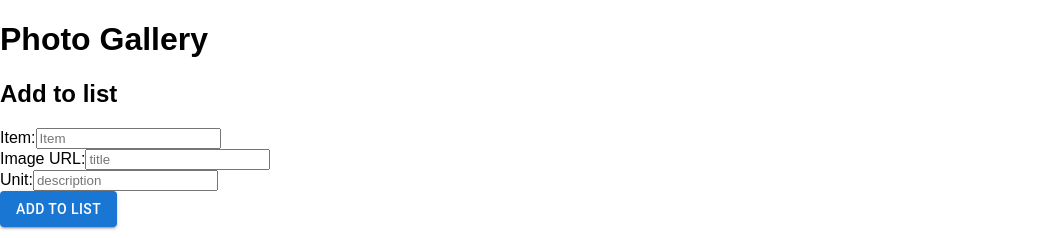
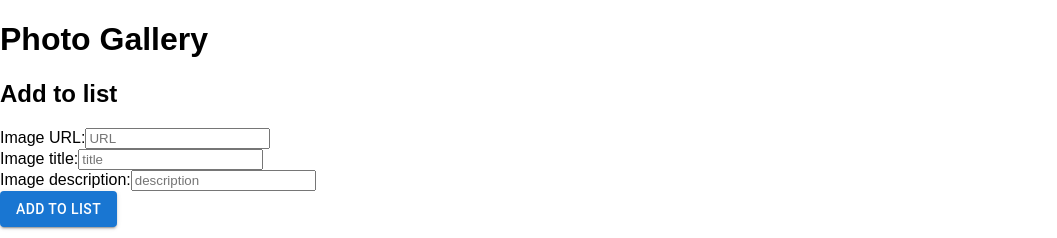
Before and after one commit to lonsnw/weekend-react-gallery, a React (Vite) app: page / in a window 1280 px wide. Shown: the top 238 px of the page, without its empty margins (0-1057 px from the left). Built offline with nearby package versions, Linux system fonts and the light colour scheme; no server answers.

Commit message:
Corrected form fields

```diff
--- a/src/components/GalleryAdd/GalleryAdd.jsx
+++ b/src/components/GalleryAdd/GalleryAdd.jsx
@@ -31,18 +31,18 @@ function GalleryAdd() {
         <h2>Add to list</h2>
         <form onSubmit={submitForm}>
         <label className="label">
-            Item:
+            Image URL:
         </label>
         <input
             className="input"
             type="text"
-            placeholder="Item"
+            placeholder="URL"
             value={url}
             onChange={(evt) => setUrl(evt.target.value)}
         />
         <br />
         <label className="label">
-            Image URL:
+            Image title:
         </label>
         <input
             className="input"
@@ -53,7 +53,7 @@ function GalleryAdd() {
         />
         <br />
         <label className="label">
-            Unit:
+            Image description:
         </label>
         <input
             className="input"
```
Also changed, not shown: 1 other file (tests, documents, lock files or other folders).
